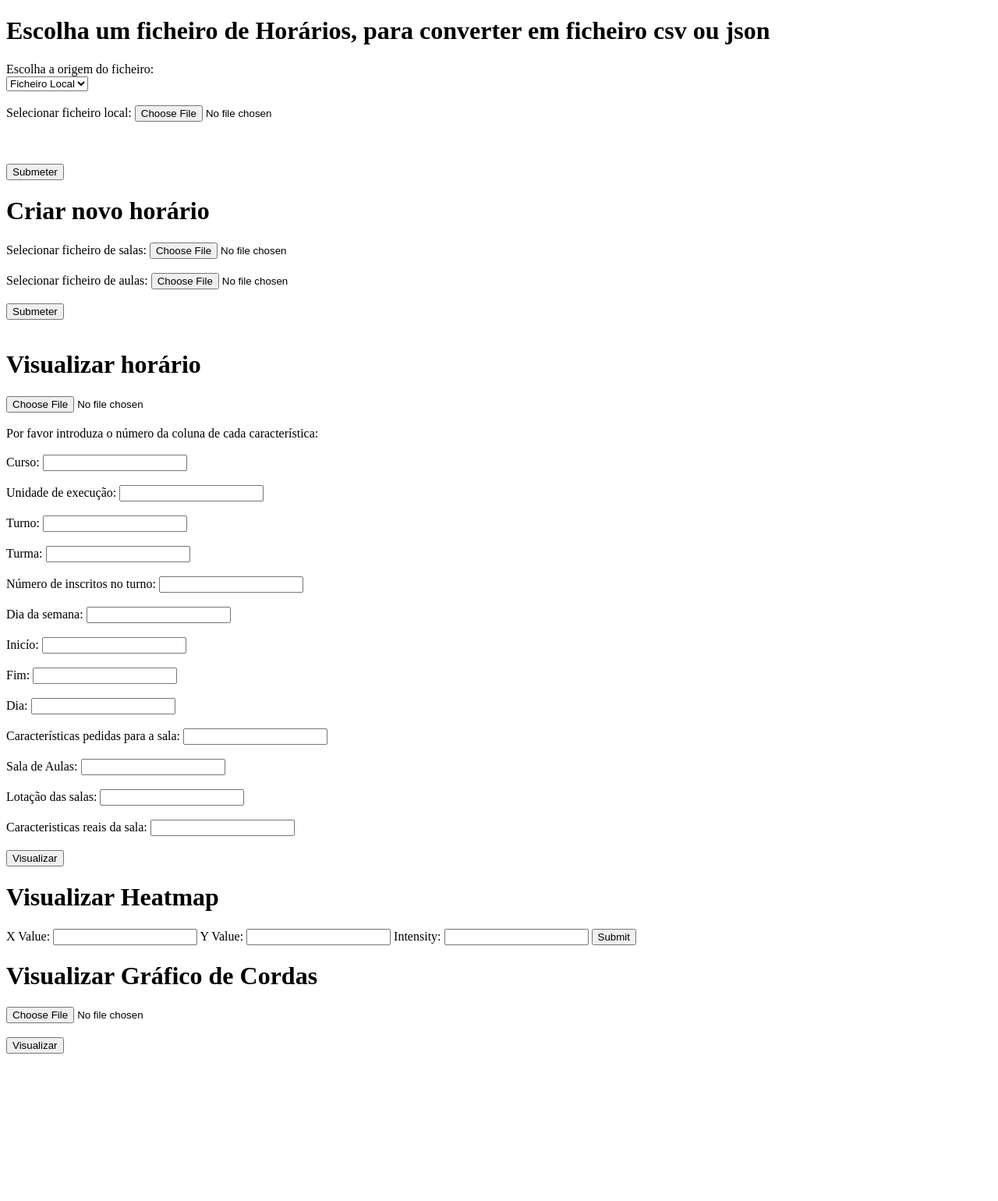
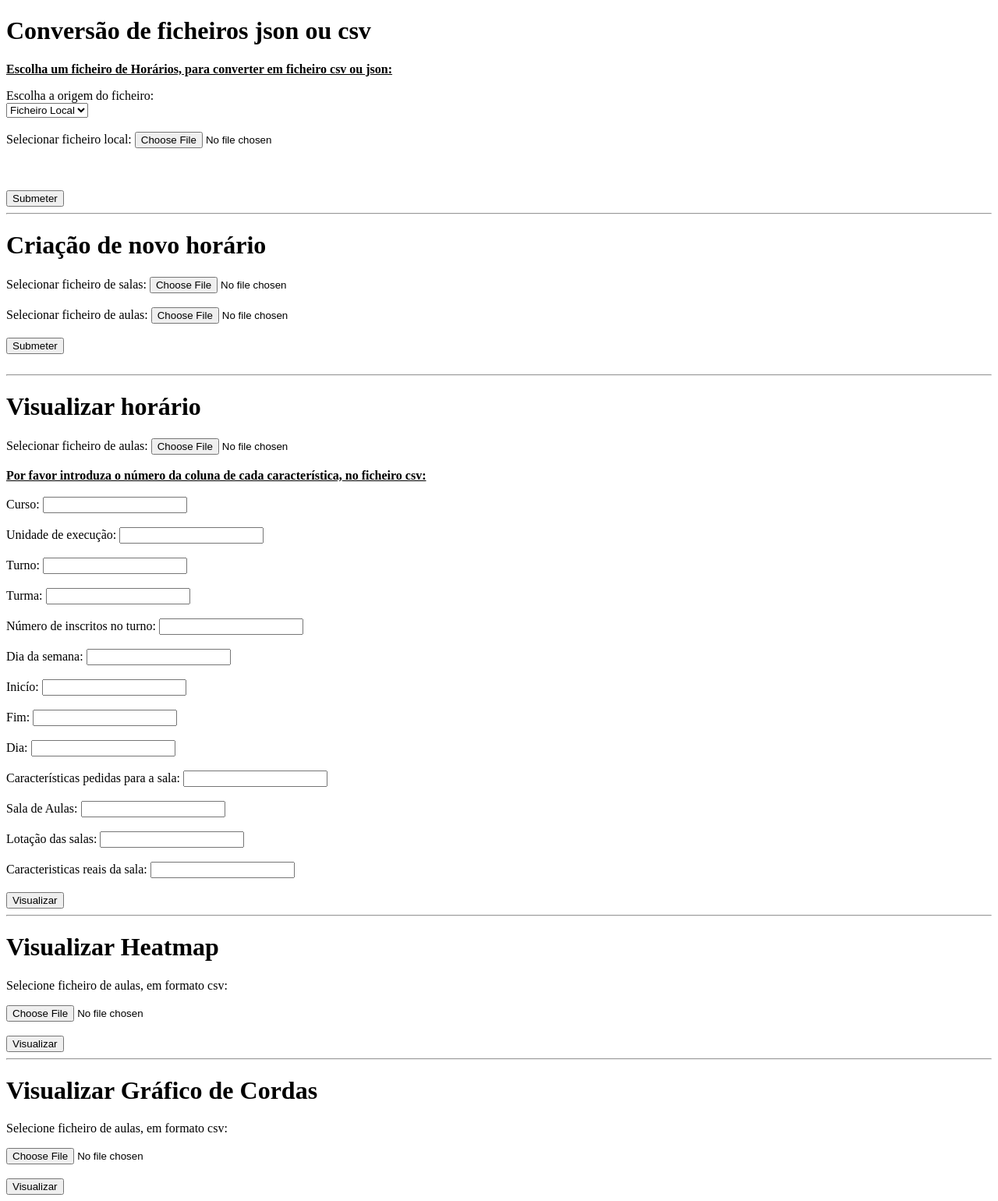
Before and after one commit to JoGui2014/projetoADSdjango, a Django app: page / in a window 1280 px wide. Shown: the whole page at 78% size. Before the commit the page ends 1351 px from the top, so only its background shows below. Run offline with Django 4.2, Linux system fonts and the light colour scheme.

Commit message:
Coisas Gui e tudo bonito

```diff
--- a/schedule/calendario/templates/calendario/calculator.html
+++ b/schedule/calendario/templates/calendario/calculator.html
@@ -6,7 +6,7 @@
     <title>Verificar novo critério de qualidade</title>
 </head>
 <body>
-    <h2>Adicionar fórmula para verificar critério de qualidade:</h2>
+    <h2><b>Adicionar fórmula para verificar critério de qualidade:</b></h2>
 
     <form id="calculatorForm" onsubmit="interceptarEnvioFormulario(event)">
         <input type="text" id="formulaInput" readonly style="width: 500px;">
@@ -53,8 +53,8 @@
         <button type="button" onclick="limparFormula()">Limpar</button>
         <button type="submit">Calcular</button>
     </form>
-
-    <div id="result"></div>
+    <br>
+    <b><div id="result"></div></b>
 
     <script>
         function interceptarEnvioFormulario(event) {
--- a/schedule/calendario/templates/calendario/cordas.html
+++ b/schedule/calendario/templates/calendario/cordas.html
@@ -4,7 +4,7 @@
     <meta charset="UTF-8">
     <meta http-equiv="X-UA-Compatible" content="IE=edge">
     <meta name="viewport" content="width=device-width, initial-scale=1.0">
-    <title>Chord Diagram</title>
+    <title>Diagrama de Cordas referente ao horário</title>
     <!-- Include Plotly.js -->
     <script src="https://cdn.plot.ly/plotly-latest.min.js"></script>
 </head>
--- a/schedule/calendario/templates/calendario/homePage.html
+++ b/schedule/calendario/templates/calendario/homePage.html
@@ -1,10 +1,11 @@
 <!DOCTYPE html>
 <html>
 <head>
-<title>Calendar</title>
+<title>Software de suporte à gestão de horários do Iscte</title>
 </head>
 <body>
-<h1>Escolha um ficheiro de Horários, para converter em ficheiro csv ou json</h1>
+<h1>Conversão de ficheiros json ou csv</h1>
+<p><b><u>Escolha um ficheiro de Horários, para converter em ficheiro csv ou json:</u></b></p>
 <form id="schedule_form" action="{% url 'calendario:convertView' %}" method="post" enctype="multipart/form-data">
     {% csrf_token %}
 
@@ -27,7 +28,6 @@
 </form>
 
 <script>
-
     // Função para alternar entre os campos de entrada com base na escolha do usuário
     function toggleFileInput() {
         var fileSource = document.getElementById('file_source').value;
@@ -52,12 +52,9 @@
             uploadedFile.disabled = true;
         }
     }
-
-
 </script>
-
-
-    <h1>Criar novo horário</h1>
+<hr>
+    <h1>Criação de novo horário</h1>
     <form action=" {% url 'calendario:class_rooms' %}" method="post" enctype="multipart/form-data">
         {% csrf_token %}
         <label for="class_rooms">Selecionar ficheiro de salas:</label>
@@ -66,12 +63,13 @@
         <input type="file" id="classes" name="classes"><br><br>
         <input type="submit" value="Submeter" name="submeter">
     </form><br>
-
+<hr>
     <h1>Visualizar horário</h1>
     <form method="post" action="{% url 'calendario:observeCalendar' %}" enctype="multipart/form-data">
     {% csrf_token %}
-    <input type="file" name="file">
-        <br><br><label for="class_rooms">Por favor introduza o número da coluna de cada característica:</label>
+    <label for="file">Selecionar ficheiro de aulas:</label>
+    <input type="file" name="file" id="file">
+        <br><br><label for="class_rooms"><b><u>Por favor introduza o número da coluna de cada característica, no ficheiro csv:</u></b></label>
         <br><br><label>Curso:</label>
         <input type="number" id="curso_index" name="curso_index">
         <br><br><label>Unidade de execução:</label>
@@ -100,34 +98,21 @@
         <input type="number" id="sala_real" name="sala_real"><br><br>
     <input type="submit" value="Visualizar">
 </form>
+<hr>
 <h1>Visualizar Heatmap</h1>
-
+<p>Selecione ficheiro de aulas, em formato csv:</p>
 <form method="post" action="{% url 'calendario:heatmap' %}" enctype="multipart/form-data">
 {% csrf_token %}
-
-        <label for="x">X Value:</label>
-        <input type="text" id="x" name="x_value" required>
-
-        <label for="y">Y Value:</label>
-        <input type="text" id="y" name="y_value" required>
-
-        <label for="intensity">Intensity:</label>
-        <input type="text" id="intensity" name="intensity" required>
-
-        <button type="submit">Submit</button>
+    <input type="file" id="heatmap_file" name="heatmap_file"><br><br>
+    <input type="submit" value="Visualizar">
 </form>
-
+<hr>
 <h1>Visualizar Gráfico de Cordas</h1>
-
-    <form method="post" action="{% url 'calendario:cordas' %}" enctype="multipart/form-data">
-    {% csrf_token %}
+<p>Selecione ficheiro de aulas, em formato csv:</p>
+<form method="post" action="{% url 'calendario:cordas' %}" enctype="multipart/form-data">{% csrf_token %}
     <input type="file" id="chord_file" name="chord_file"><br><br>
     <input type="submit" value="Visualizar">
 </form>
 
-
-
-
-
 </body>
  </html>
--- a/schedule/calendario/views.py
+++ b/schedule/calendario/views.py
@@ -165,7 +165,6 @@ def get_informations_for_plot(file):
 def aux_new_criteria(expressao):
     global new_criteria_file
     try:
-        print(new_criteria_file)
         csv_file_path = new_criteria_file
         with open(csv_file_path, 'r', encoding='utf-8') as csv_file:
             csv_content = csv_file.read()
@@ -202,7 +201,7 @@ def aux_new_criteria(expressao):
                     if expression_result:
                         count += 1
                         classes_list.append(row)
-                        print(f'Expressão Avaliada: {expressao}')
+                        #print(f'Expressão Avaliada: {expressao}')
                 except Exception as e:
                     print(e)
         return count, classes_list
@@ -230,7 +229,7 @@ from django.views.decorators.csrf import csrf_exempt
 def calcular_expressao(request):
     if request.method == 'POST':
         expressao = request.POST.get('expressao', '')
-        print(expressao)
+        #print(expressao)
         count, classes_list = aux_new_criteria(expressao)
 
         return HttpResponse(str(count))
@@ -382,8 +381,7 @@ def convertView(request):
                         else:
                             return JsonResponse({"error": f"Conversion failed with the following error: {result[1]}"})
                     else:
-                        return JsonResponse({
-                                                "error": f"Failed to download the file from the provided URL. Status code: {response.status_code}"})
+                        return JsonResponse({"error": f"Failed to download the file from the provided URL. Status code: {response.status_code}"})
                 else:
                     return JsonResponse({"error": "Unsupported file type in URL."})
 
@@ -418,7 +416,7 @@ def class_rooms(request):
 
                     for row in csv_data[1:]:
                         try:
-                            print("Linha " + str(csv_data.index(row)))
+                            #print("Linha " + str(csv_data.index(row)))
 
                             row_without_times = row[:6]
                             times = False
@@ -511,7 +509,8 @@ def get_times(row, chosen_schedules, header_row):
         if (convert_to_minutes(convert_to_time(chosen_end_minutes)) - convert_to_minutes(convert_to_time(chosen_start_minutes)) == 60
                 or convert_to_minutes(convert_to_time(chosen_end_minutes)) - convert_to_minutes(convert_to_time(chosen_start_minutes)) == 90
                 or convert_to_minutes(convert_to_time(chosen_end_minutes)) - convert_to_minutes(convert_to_time(chosen_start_minutes)) == 120
-                or convert_to_minutes(convert_to_time(chosen_end_minutes)) - convert_to_minutes(convert_to_time(chosen_start_minutes)) == 180):
+                or convert_to_minutes(convert_to_time(chosen_end_minutes)) - convert_to_minutes(convert_to_time(chosen_start_minutes)) == 180)\
+                and (convert_to_minutes(convert_to_time(chosen_end_minutes)) < 1350):
             print(f"Aula para {ano_letivo} - Início: {convert_to_time(chosen_start_minutes)},Fim: {convert_to_time(chosen_end_minutes)} - Sala disponível.")
             return convert_to_time(chosen_start_minutes), convert_to_time(chosen_end_minutes)
 
@@ -548,10 +547,6 @@ def find_available_room(class_rooms_csv_data, row, header_row, chosen_schedules)
             if caracteristicas_sala_dada is not None and not room_has_class(chosen_schedules, room_id, day, start_time, end_time):
                 return room_id, room_row[header_row.index('Capacidade Normal')], caracteristicas_sala_dada
         elif "Lab ISTA" in sala_pedida:
-            '''if "electr" in aula.lower():
-                print(aula)
-                feature = [col for col in header_row if 'Laboratório de Electrónica' in col]
-            '''
             if "Jornalismo" in sala_pedida:
                 feature = [col for col in header_row if 'Jornalismo' in col]
             else:
@@ -615,22 +610,17 @@ def room_has_class(chosen_schedules, room_id, day, start_time, end_time):
                 and overlap(start_time, end_time, schedule_entry['start_time'],
                             schedule_entry['end_time'])
         ):
-            print("Sala " + room_id + " ocupada.")
+            #print("Sala " + room_id + " ocupada.")
             return True  # A sala está ocupada
-    print("Sala " + room_id + " disponível.")
+    #print("Sala " + room_id + " disponível.")
     return False  # A sala está disponível
 
 def overlap(start_time_1, end_time_1, start_time_2, end_time_2):
     # Converte os tempos de string para objetos time
     start_time_1 = convert_to_minutes(start_time_1)
-    #print(start_time_1)
     end_time_1 = convert_to_minutes(end_time_1)
     start_time_2 = convert_to_minutes(start_time_2)
     end_time_2 = convert_to_minutes(end_time_2)
-    '''print(start_time_2)
-    print(end_time_1)
-    print(end_time_2)
-    '''
 
     # Verifica se há sobreposição de horários
     condition_1 = start_time_1 < start_time_2 < end_time_1
@@ -639,13 +629,6 @@ def overlap(start_time_1, end_time_1, start_time_2, end_time_2):
     condition_4 = start_time_2 < end_time_1 < end_time_2
 
     return condition_1 or condition_2 or condition_3 or condition_4
-
-'''
-def save_file(save_path, file_content):
-    with open(save_path, 'w', encoding='utf-8') as file:
-        file.write(file_content)
-    return save_path
-'''
 
 def home(request):
     return render(request, 'calendario/homePage.html')
@@ -786,7 +769,7 @@ def convert_to_iso_format(datetime_str):
     else:
         # Handle the case when either day or time is missing
         # You might want to customize this part based on your requirements
-        print("Invalid date/time format:", datetime_str)
+        #print("Invalid date/time format:", datetime_str)
         return "2024-00-00T00:00:00"
 
 import plotly.graph_objects as go
@@ -802,7 +785,8 @@ def cordas_view(request):
     sala_labels = []
     if request.method == 'POST':
         chord_file = request.FILES.get('chord_file')
-
+        if not chord_file.name.endswith('.csv'):
+            return HttpResponse("Por favor introduza um ficheiro csv válido.")
         try:
             with chord_file as input_stream:
                 csv_data = input_stream.read().decode("utf-8")
@@ -877,15 +861,54 @@ def cordas_view(request):
     return render(request, 'calendario/cordas.html', {'graph_json': graph_json})
 
 import plotly.graph_objects as go
+import plotly.express as px
 
 def heatmap_view(request):
-    z = [[.1, .3, .5, .7, .9],
-                 [1, .8, .6, .4, .2],
-                 [.2, 0, .5, .7, .9],
-                 [.9, .8, .4, .2, 0],
-                 [.3, .4, .5, .7, 1]]
+    data = []
+    x = ['Seg', 'Ter', 'Qua', 'Qui', 'Sex', 'Sáb', 'Dom']
+    y = ['08:00:00', '08:30:00', '09:00:00', '09:30:00', '10:00:00', '10:30:00', '11:00:00', '11:30:00', '12:00:00', '12:30:00', '13:00:00', '13:30:00', '14:00:00', '14:30:00', '15:00:00', '15:30:00', '16:00:00', '16:30:00', '17:00:00', '17:30:00', '18:00:00', '18:30:00', '19:00:00', '19:30:00', '20:00:00', '20:30:00', '21:00:00', '21:30:00', '22:00:00', '22:30:00']
 
-    fig = px.imshow(z, text_auto=True)
+    for day in x:
+        row = []
+        for interval in y:
+            row.append(0)
+        data.append(row)
+
+    if request.method == 'POST':
+        file = request.FILES.get('heatmap_file')
+
+    if not file.name.endswith('.csv'):
+        return HttpResponse("Por favor introduza um ficheiro csv válido.")
+
+    with file as file_input:
+        file_csv_data = file_input.read().decode("utf-8")
+        file_csv_data = [line.split(';') for line in file_csv_data.split('\n') if line]
+        header_row = file_csv_data[0]
+        for row in file_csv_data[1:]:
+            start = row[header_row.index('Início')]
+            end = row[header_row.index('Fim')]
+            diaDaSemana = row[header_row.index('Dia da Semana')]
+            start_index = y.index(start)
+            end_index = y.index(end)
+
+            for i, interval in enumerate(y[:-1]):
+                if start_index <= i <= end_index:
+                    data[x.index(diaDaSemana)][i] += 1
+
+    data = [list(row) for row in zip(*data)]
+
+    layout = dict(
+        height=900,
+        width=1700,
+        title="Mapa de Calor de Horas da semana:",
+        xaxis=dict(title="Dia da Semana"),
+        yaxis=dict(title="Hora"),
+        scene=dict(aspectmode="manual", aspectratio=dict(x=2.5, y=1, z=1))
+    )
+
+    # Create a heatmap figure
+    fig = go.Figure(go.Heatmap(z=data, x=x, y=y))
+    fig.update_layout(layout)
 
     graph_json = fig.to_json()
     return render(request, 'calendario/heatmap.html', {'graph_json': graph_json})
```
Also changed, not shown: schedule/calendario/templates/calendario/heatmap.html (+20 -8 lines), schedule/calendario/templates/calendario/observeCalendar.html (+3 -4 lines). Lines whose indentation alone changed are shown as unchanged.
